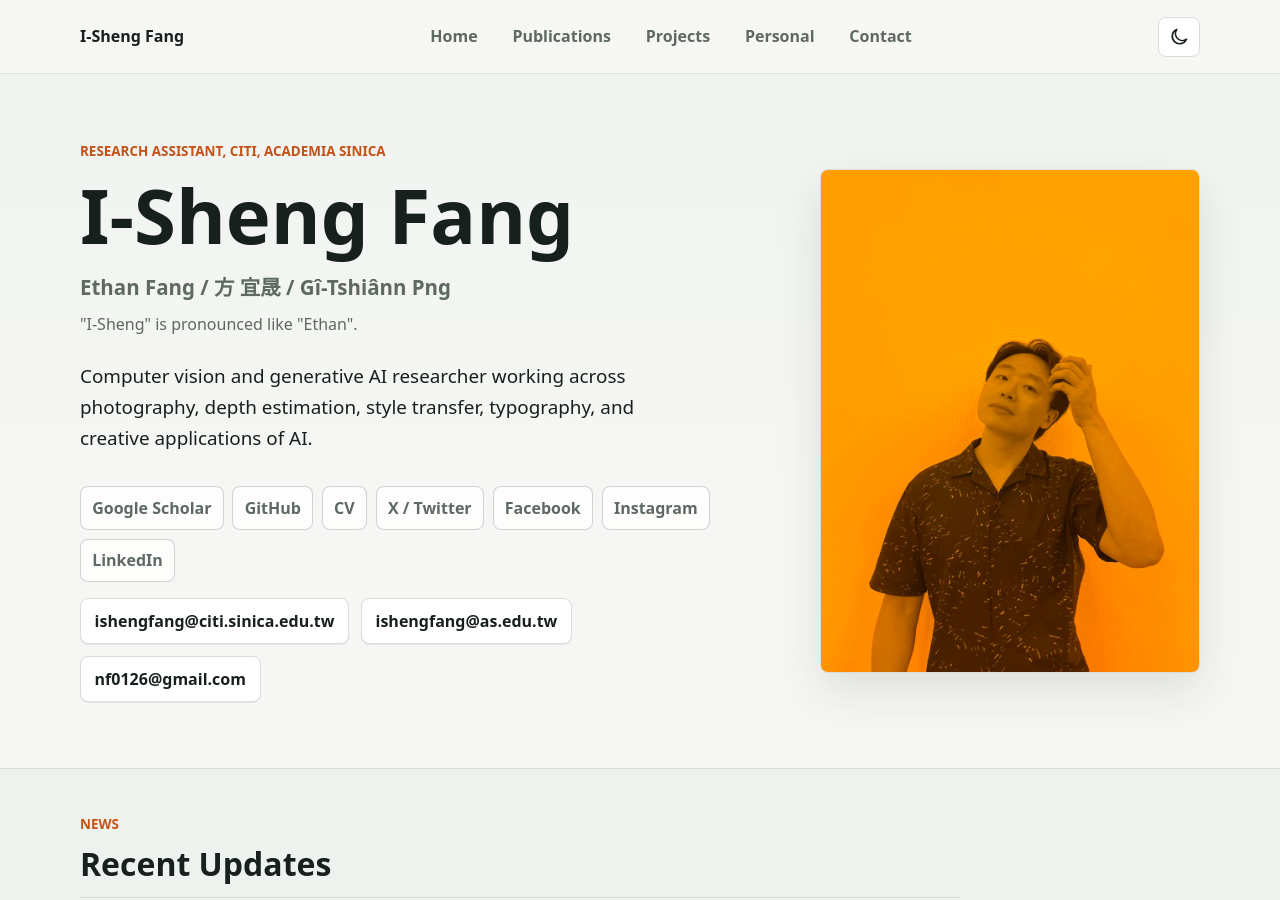
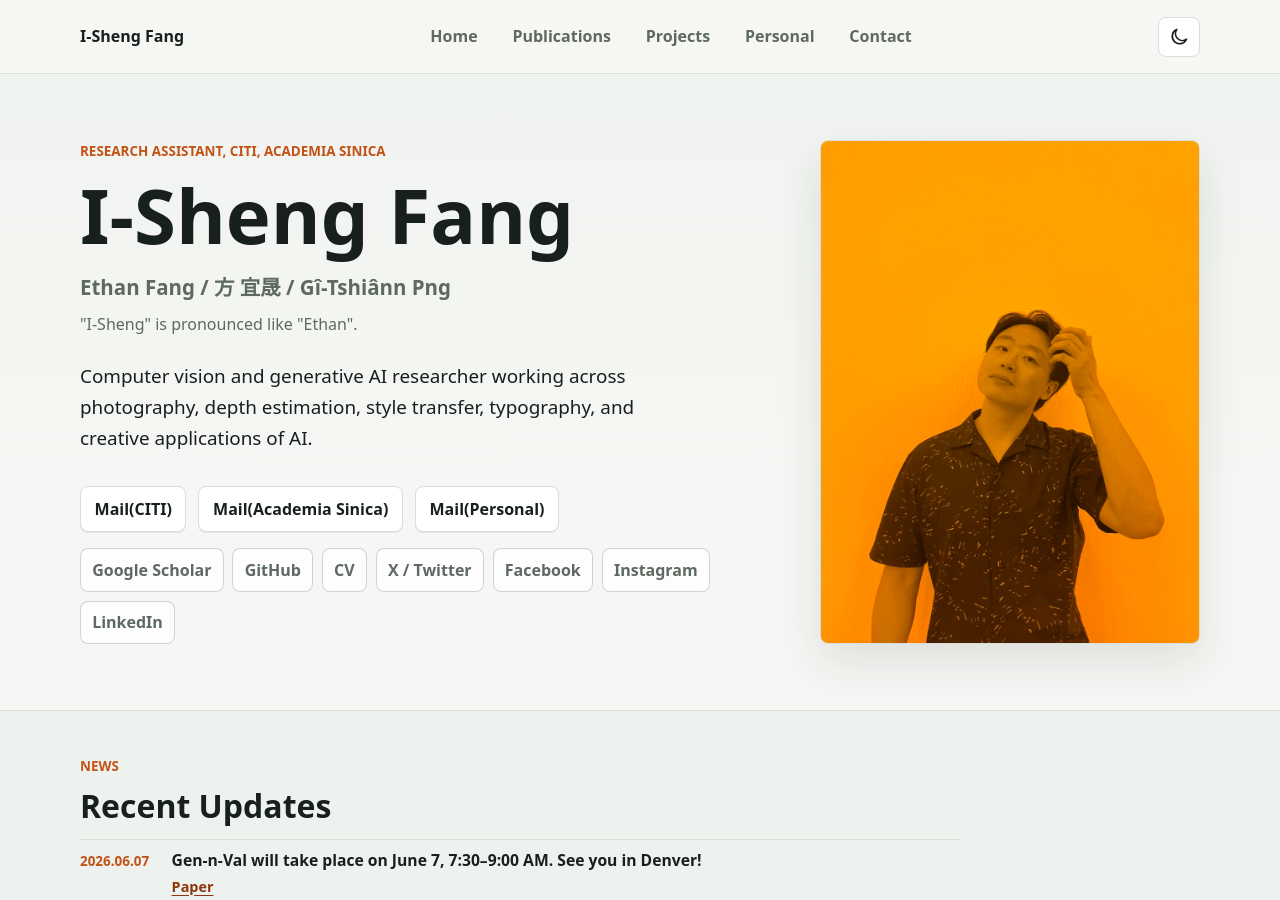
Before and after one commit to IShengFang/ishengfang.github.io, a Jekyll site: the page built from index.md, in a window 1280 px wide and 900 px high. Built offline with Jekyll 4.4.1, drawn with Linux system fonts in a browser that asks for light colours; some web fonts are replaced.

Commit message:
update hero

```diff
--- a/_data/links.yml
+++ b/_data/links.yml
@@ -26,10 +26,13 @@
   - label: "CITI, Academia Sinica"
     href: "mailto:ishengfang@citi.sinica.edu.tw"
     value: "ishengfang@citi.sinica.edu.tw"
+    button_label: "Mail(CITI)"
     primary: true
   - label: "Academia Sinica"
     href: "mailto:ishengfang@as.edu.tw"
     value: "ishengfang@as.edu.tw"
+    button_label: "Mail(Academia Sinica)"
   - label: "Personal"
     href: "mailto:nf0126@gmail.com"
     value: "nf0126@gmail.com"
+    button_label: "Mail(Personal)"
--- a/assets/css/style.css
+++ b/assets/css/style.css
@@ -287,7 +287,7 @@
   display: flex;
   flex-wrap: wrap;
   gap: 0.75rem;
-  margin-top: 1rem;
+  margin-top: 2rem;
   list-style: none;
 }
 
@@ -296,7 +296,7 @@
 }
 
 .hero__links {
-  margin-top: 2rem;
+  margin-top: 1rem;
   max-width: 42rem;
   color: var(--muted);
 }
--- a/index.md
+++ b/index.md
@@ -13,6 +13,15 @@
       <p class="hero__names">Ethan Fang / 方 宜晟 / Gî-Tshiânn Png</p>
       <p class="hero__pronunciation">{{ site.data.profile.pronunciation }}</p>
       <p class="hero__summary">{{ site.data.profile.hero_summary }}</p>
+      <ul class="hero__emails" aria-label="Email addresses">
+        {% for email in site.data.links.emails %}
+          <li>
+            <a class="button" href="{{ email.href }}" aria-label="Email {{ email.label }} at {{ email.value }}">
+              {{ email.button_label | default: email.value }}
+            </a>
+          </li>
+        {% endfor %}
+      </ul>
       <ul class="hero__links social-links" aria-label="Hero profile links">
         {% for link in site.data.links.primary %}
           {% unless link.kind == "email" %}
@@ -27,15 +36,6 @@
           <li>
             <a href="{% if link.href contains '://' or link.href contains 'mailto:' %}{{ link.href }}{% else %}{{ link.href | relative_url }}{% endif %}" {% if link.href contains '://' %}target="_blank" rel="noopener noreferrer"{% endif %}>
               {{ link.label }}
-            </a>
-          </li>
-        {% endfor %}
-      </ul>
-      <ul class="hero__emails" aria-label="Email addresses">
-        {% for email in site.data.links.emails %}
-          <li>
-            <a class="button" href="{{ email.href }}" aria-label="Email {{ email.label }} at {{ email.value }}">
-              {{ email.value }}
             </a>
           </li>
         {% endfor %}
```
